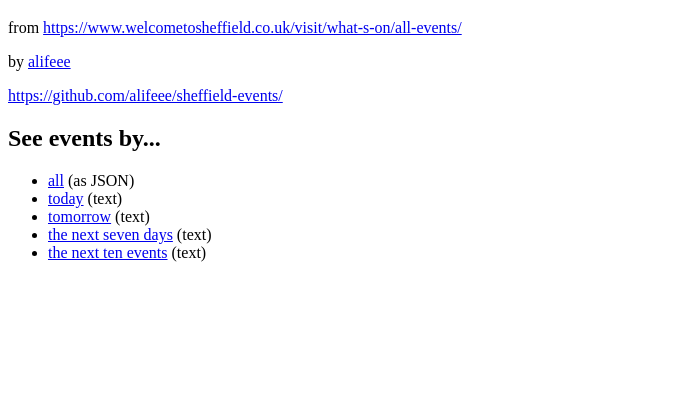
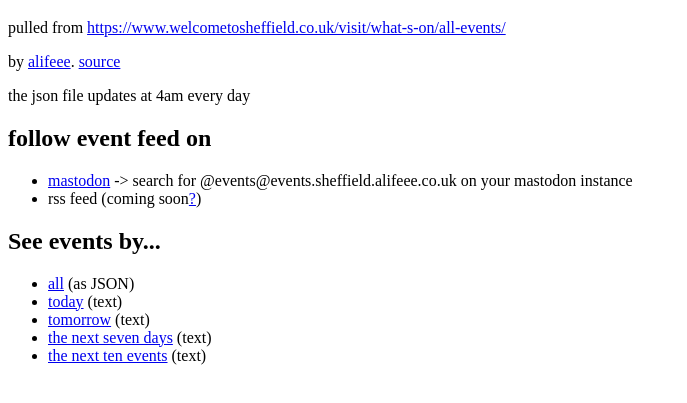
Before and after one commit to alifeee/sheffield-events, a plain HTML site: page cgi/index.html in a window 1280 px wide. Shown: the part 61-464 px from the top of the page, without its empty margins (0-687 px from the left). Drawn offline with Linux system fonts and the light colour scheme.

Commit message:
update main page

```diff
--- a/cgi/index.html
+++ b/cgi/index.html
@@ -5,14 +5,19 @@
 <body>
 <h1>Events in Sheffield!</h1>
 <p>
-  from <a href="https://www.welcometosheffield.co.uk/visit/what-s-on/all-events/">https://www.welcometosheffield.co.uk/visit/what-s-on/all-events/</a>
+  pulled from <a href="https://www.welcometosheffield.co.uk/visit/what-s-on/all-events/">https://www.welcometosheffield.co.uk/visit/what-s-on/all-events/</a>
 </p>
 <p>
-  by <a href="http://alifeee.co.uk">alifeee</a>
+  by <a href="http://alifeee.co.uk">alifeee</a>. <a href="https://github.com/alifeee/sheffield-events/">source</a>
 </p>
 <p>
-  <a href="https://github.com/alifeee/sheffield-events/">https://github.com/alifeee/sheffield-events/</a>
+  the json file updates at 4am every day
 </p>
+<h2>follow event feed on</h2>
+<ul>
+<li><a href="https://events.sheffield.alifeee.co.uk/">mastodon</a> -> search for @events@events.sheffield.alifeee.co.uk on your mastodon instance</li>
+<li>rss feed (coming soon<a href="https://github.com/alifeee/sheffield-events/">?</a>)</li>
+</ul>
 <h2>See events by...</h2>
 <ul>
 <li><a href="../events.json">all</a> (as JSON)</li>
```
